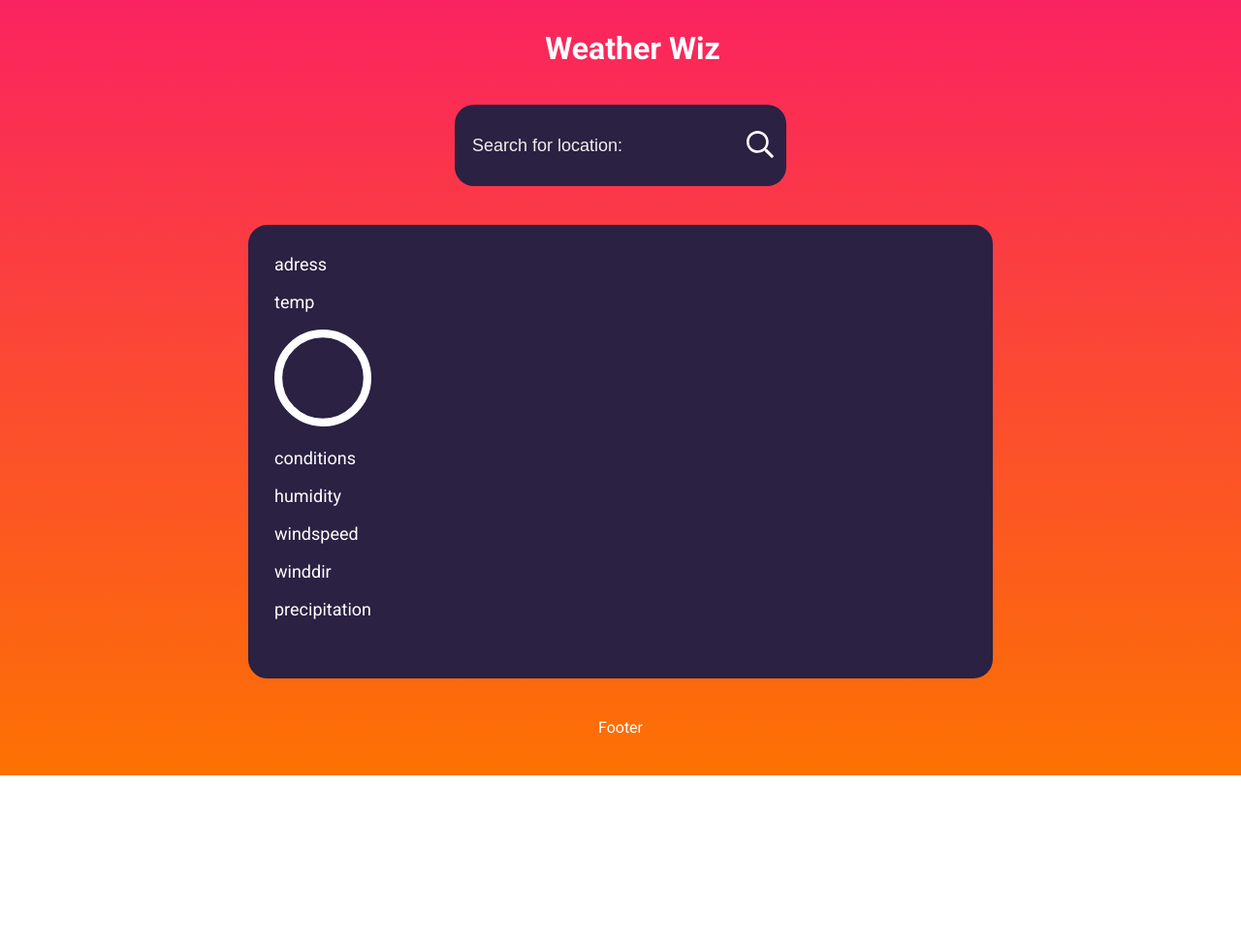
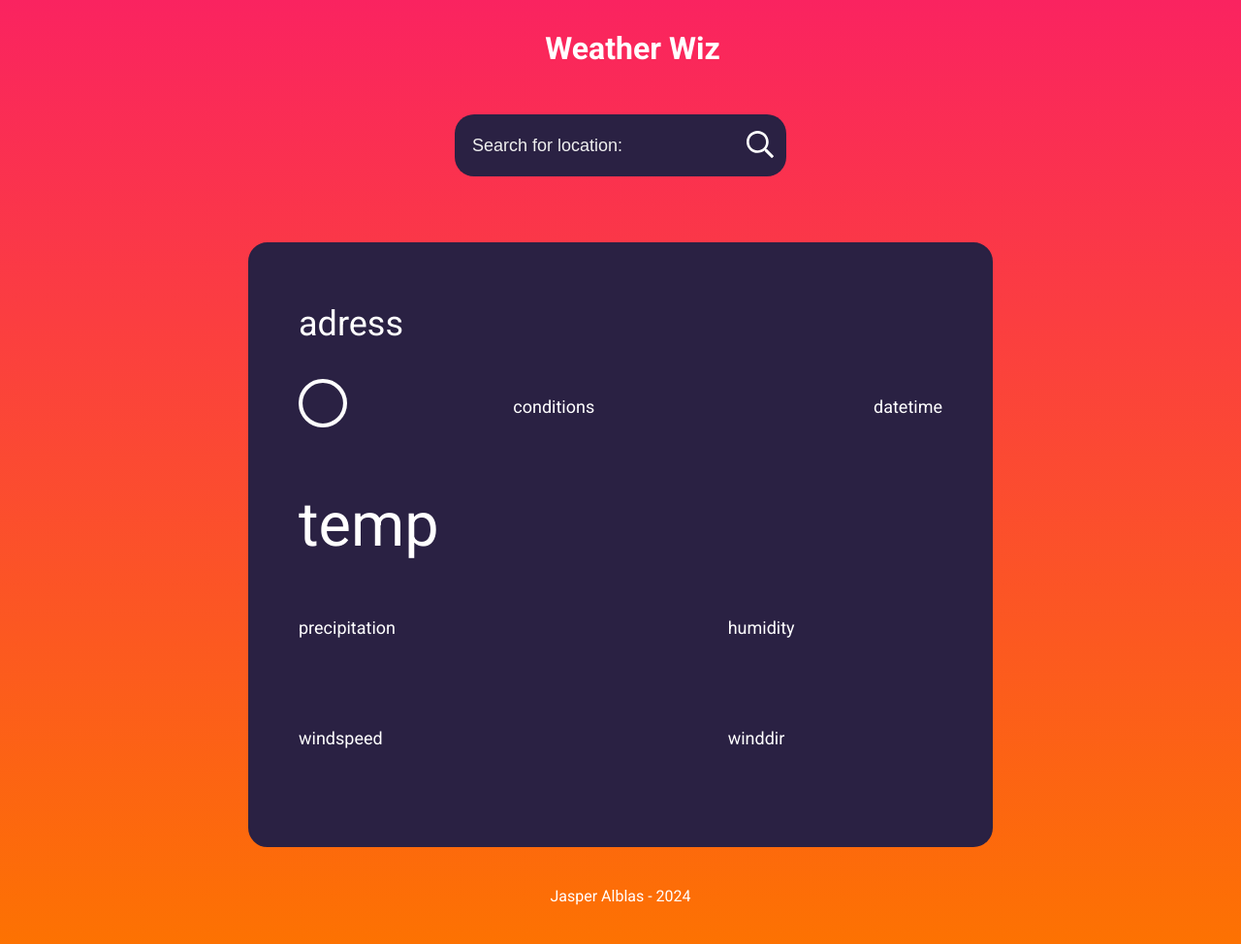
Before and after one commit to JAlblas/odin-weather, a website built with webpack: page src/template.html in a window 1280 px wide. Shown: the whole page at 97% size. Before the commit the page ends 800 px from the top, so only its background shows below. Built offline with nearby package versions, Linux system fonts and the light colour scheme; no server answers.

Commit message:
Adds improved grid design showing weather info

```diff
--- a/src/dom.js
+++ b/src/dom.js
@@ -12,13 +12,15 @@ function updateUI(data) {
   console.log(temperatureLabel);
   console.log(data);
 
-  temperatureLabel.textContent = data.temp;
-  precipitationLabel.textContent = data.precipprob;
-  humidityLabel.textContent = data.humidity;
-  windSpeedLabel.textContent = data.windspeed;
-  windDirectionLabel.textContent = data.winddir;
-  conditionsLabel.textContent = data.conditions;
-  //windDirectionLabel.textContent = data.icon;
+  addressLabel.textContent = data.resolvedAddress;
+  temperatureLabel.textContent = data.temp + " F";
+  precipitationLabel.textContent = "Precipitation: " + data.precip;
+  humidityLabel.textContent = "Humidity: " + data.humidity;
+  windSpeedLabel.textContent = "Wind speed: " + data.windspeed;
+  windDirectionLabel.textContent = "Wind direction: " + data.winddir;
+  conditionsLabel.textContent = "Conditions: " + data.conditions;
+  windDirectionLabel.textContent = data.icon;
+  datetimeLabel.textContent = data.datetime;
 }
 
 export { updateUI };
--- a/src/index.js
+++ b/src/index.js
@@ -9,8 +9,11 @@ const input = document.querySelector("#location");
 form.addEventListener("submit", async (e) => {
   e.preventDefault();
   const json = await fetchWeather(input.value);
-  console.log(json);
   const data = parseData(json);
 
   updateUI(data);
 });
+
+const json = await fetchWeather("Copenhagen");
+const data = parseData(json);
+updateUI(data);
--- a/src/style.css
+++ b/src/style.css
@@ -11,7 +11,7 @@
 }
 
 html {
-  height: 100vh;
+  min-height: 100vh;
 }
 
 body {
@@ -25,10 +25,10 @@ body {
 }
 
 #container {
-  height: 100%;
+  min-height: 100%;
   display: grid;
   grid-template-columns: 1fr minmax(0px, 768px) 1fr;
-  grid-template-rows: 100px auto auto 100px;
+  grid-template-rows: 100px 150px 1fr 100px;
   grid-template-areas:
     "header header header"
     ". input ."
@@ -60,7 +60,7 @@ h1 {
 
 .search-form > * {
   background-color: var(--dark-background);
-  height: 80px;
+  height: 60px;
   border: none;
   font-size: 18px;
   color: var(--white);
@@ -86,12 +86,13 @@ h1 {
 .search {
   cursor: pointer;
   width: 52px;
-  height: 84px;
+  height: 64px;
   line-height: 1;
   border-radius: 0 20px 20px 0;
   border: 2px solid var(--dark-background);
   border-left: none !important;
   padding: 11px;
+  box-sizing: border-box;
 }
 
 #weather-info {
@@ -103,13 +104,63 @@ h1 {
   background-color: var(--dark-background);
   font-size: 18px;
   transition: border 0.3s;
+  max-height: 600px;
+  padding: 25px 50px;
   grid-area: weather;
+  display: grid;
+  grid-template-columns: 1fr 1fr 1fr;
+  grid-template-rows: repeat(5, 1fr);
+  grid-template-areas:
+    "location location location"
+    " weather-icon conditions datetime"
+    "temperature . ."
+    "precipitation . humidity"
+    "windspeed . winddir";
+}
+
+#address {
+  font-size: 2em;
+  grid-area: location;
+  text-align: left;
+}
+
+#datetime {
+  grid-area: datetime;
+  text-align: right;
+}
+
+#current-weather-icon {
+  grid-area: weather-icon;
 }
 
 .weather-icon {
-  width: 100px;
-  height: 100px;
-  color: #fff;
+  width: 50px;
+  height: 50px;
+}
+
+#temperature {
+  grid-area: temperature;
+  font-size: 3.5em;
+  margin: 0;
+}
+
+#conditions {
+  grid-area: conditions;
+}
+
+#precipitation {
+  grid-area: precipitation;
+}
+
+#humidity {
+  grid-area: humidity;
+}
+
+#wind-speed {
+  grid-area: windspeed;
+}
+#wind-direction {
+  grid-area: winddir;
 }
 
 #footer {
--- a/src/template.html
+++ b/src/template.html
@@ -47,17 +47,26 @@
       </div>
       <div id="weather-info">
         <p id="address">adress</p>
+        <p id="datetime">datetime</p>
+
+        <img
+          src="./img/clear-day.svg"
+          alt=""
+          id="current-weather-icon"
+          class="weather-icon"
+        />
         <p id="temperature">temp</p>
-        <img src="./img/clear-day.svg" alt="" class="weather-icon" />
-        <p id="datetime"></p>
+
         <p id="conditions">conditions</p>
+
+        <p id="precipitation">precipitation</p>
+
         <p id="humidity">humidity</p>
         <p id="wind-speed">windspeed</p>
         <p id="wind-direction">winddir</p>
-        <p id="precipitation">precipitation</p>
       </div>
 
-      <footer id="footer">Footer</footer>
+      <footer id="footer">Jasper Alblas - 2024</footer>
     </div>
   </body>
 </html>
```
